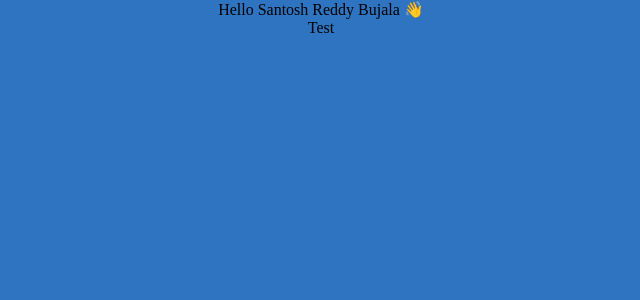
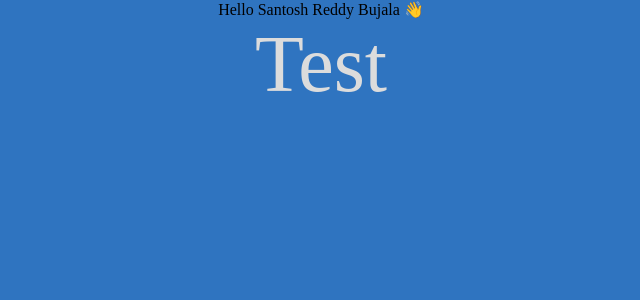
Before and after one commit to SantoshReddyBujala/Reactwebtype, a React (Create React App) app: page / in a window 1280 px wide. Shown: the top 300 px of the page, without its empty margins (319-959 px from the left). Built offline with nearby package versions, Linux system fonts and the light colour scheme; a web font is replaced by a local one.

Commit message:
Heading changes

```diff
--- a/src/App.css
+++ b/src/App.css
@@ -11,12 +11,10 @@
 }
 
 .heading {
-  background-color: #282c34;
-  min-height: 100vh;
+  color: gainsboro;
   display: flex;
   flex-direction: column;
   align-items: center;
   justify-content: center;
-  font-size: calc(10px + 2vmin);
-  color: white;
+  font-size: 5rem;
 }
--- a/src/App.tsx
+++ b/src/App.tsx
@@ -1,12 +1,11 @@
 import React from "react";
-
 import "./App.css";
 
 const App: React.FC = () => {
   return (
     <div className="app">
       Hello Santosh Reddy Bujala 👋
-      <span className="header"> Test</span>
+      <span className="heading"> Test</span>
     </div>
   );
 };
```
